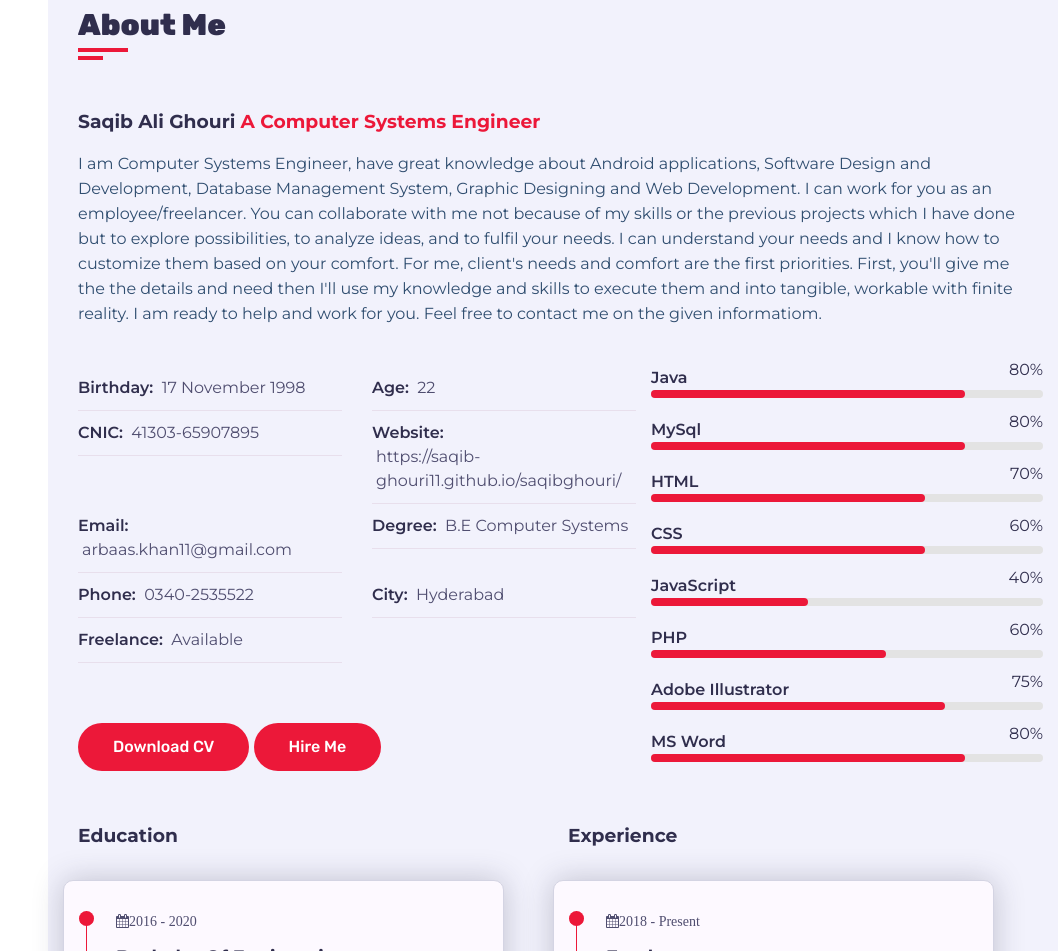
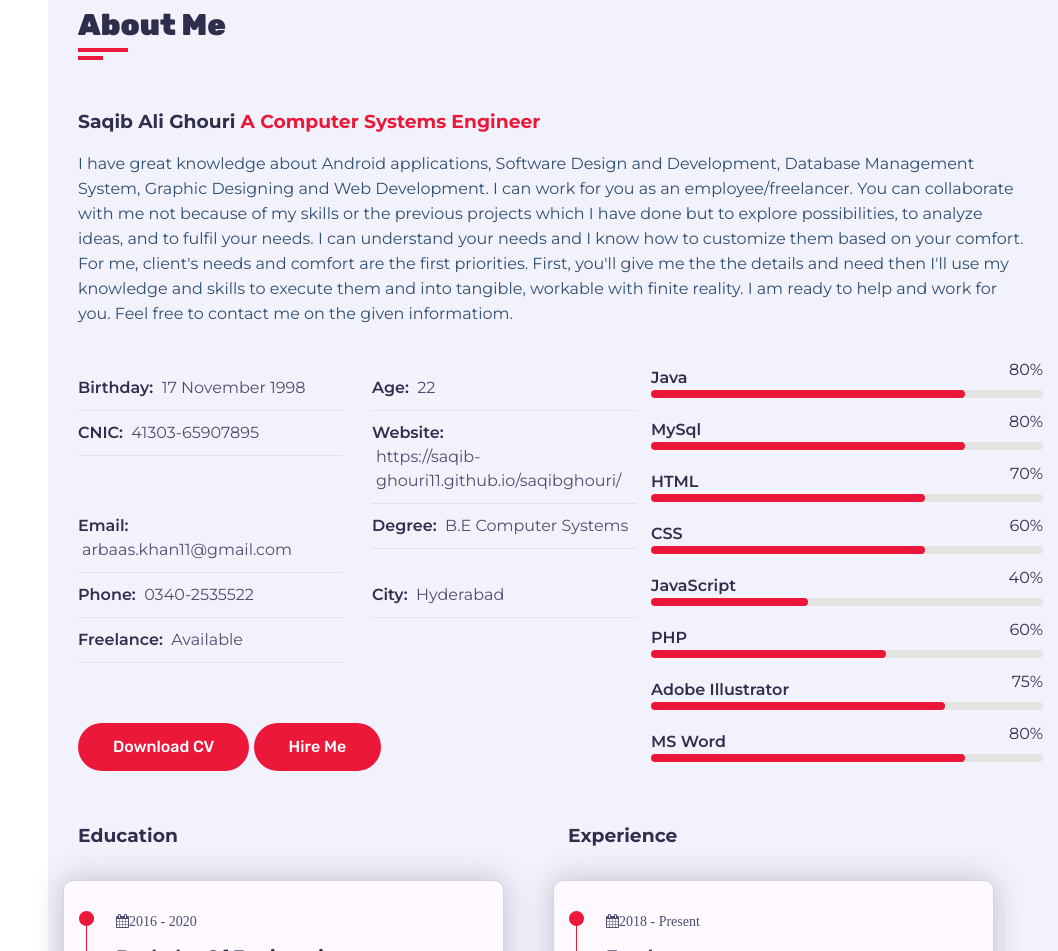
Before and after one commit to Saqib-ghouri11/saqibghouri, a plain HTML site: page index.html in a window 1280 px wide. Shown: the part 857-1808 px from the top of the page, without its empty margins (222-1280 px from the left). Drawn offline with Linux system fonts and the light colour scheme.

Commit message:
Update index.html

```diff
--- a/index.html
+++ b/index.html
@@ -77,7 +77,7 @@
                           Saqib Ali Ghouri <span>A Computer Systems Engineer</span>
                         </h3>
                         <p>
-                        I am Computer Systems Engineer, have great knowledge about Android applications, Software Design and Development, Database Management System, Graphic Designing and Web Development. I can work for you as an employee/freelancer. You can collaborate with me not because of my skills or the previous projects which I have done but to explore possibilities, to analyze ideas, and to fulfil your needs. I can understand your needs and I know how to customize them based on your comfort. For me, client's needs and comfort are the first priorities.
+                        I have great knowledge about Android applications, Software Design and Development, Database Management System, Graphic Designing and Web Development. I can work for you as an employee/freelancer. You can collaborate with me not because of my skills or the previous projects which I have done but to explore possibilities, to analyze ideas, and to fulfil your needs. I can understand your needs and I know how to customize them based on your comfort. For me, client's needs and comfort are the first priorities.
 First, you'll give me the the details and need then I'll use my knowledge and skills to execute them and into tangible, workable with finite reality.
 I am ready to help and work for you.
 Feel free to contact me on the given informatiom.
```
